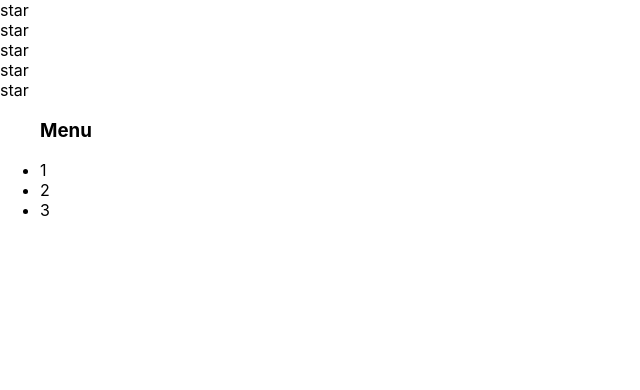
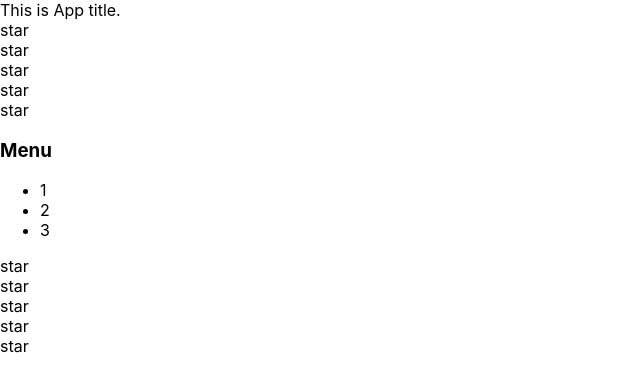
Before and after one commit to DoWhatYouL0ve/kabzda_kak_podrobno, a React (Create React App) app: page / in a window 1280 px wide. Shown: the top 390 px of the page, without its empty margins (0-640 px from the left). Built offline with nearby package versions, Linux system fonts and the light colour scheme.

Commit message:
2st lesson(components)

```diff
--- a/public/index.html
+++ b/public/index.html
@@ -24,7 +24,7 @@
       work correctly both with client-side routing and a non-root public URL.
       Learn how to configure a non-root public URL by running `npm run build`.
     -->
-    <title>React App</title>
+    <title>KabzdaKakPodrobno</title>
   </head>
   <body>
     <noscript>You need to enable JavaScript to run this app.</noscript>
--- a/src/App.tsx
+++ b/src/App.tsx
@@ -3,15 +3,23 @@ import React from 'react';
 function App() {
     return (
         <div className="App">
+            <AppTitle/>
             <Rating/>
             <Accordion/>
+            <Rating/>
         </div>
     );
 }
 
+function AppTitle() {
+    return (
+        <>This is App title.</>
+    )
+}
+
 function Rating() {
     return (
-        <div className={'Rating'}>
+        <div>
             <Star/>
             <Star/>
             <Star/>
@@ -32,8 +40,24 @@ function Star() {
 function Accordion() {
     return (
         <div>
+            <AccordionTitle/>
+            <AccordionBody/>
+        </div>
+    )
+}
+
+function AccordionTitle() {
+    return(
+        <div>
+            <h3>Menu</h3>
+        </div>
+    )
+}
+
+function AccordionBody() {
+    return(
+        <div>
             <ul>
-                <h3>Menu</h3>
                 <li>1</li>
                 <li>2</li>
                 <li>3</li>
```
